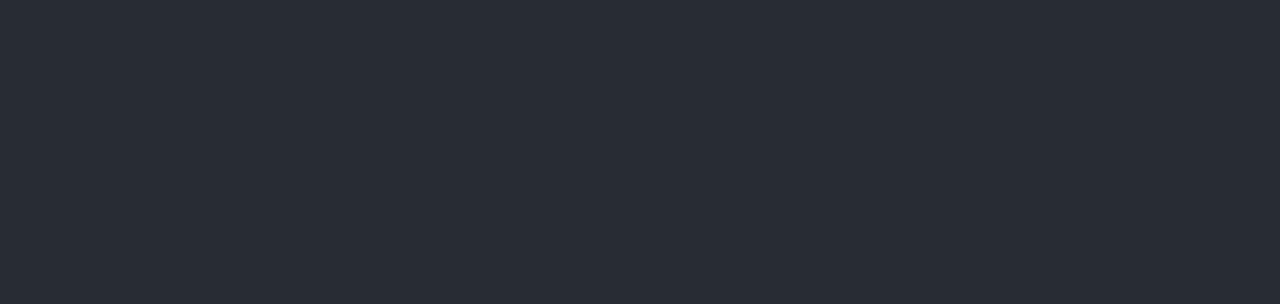
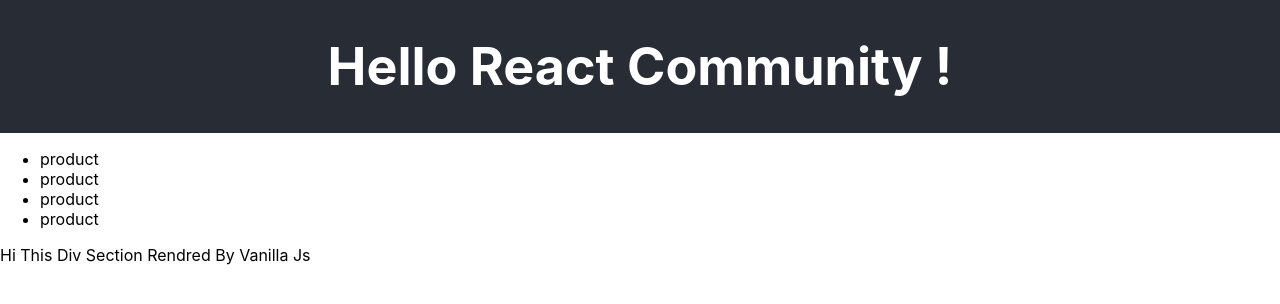
Before and after one commit to zakariaazaraf/react-revesion-egghead-course, a React (Create React App) app in the folder react-revesion/: page / in a window 1280 px wide. Shown: the top 304 px of the page. Built offline with nearby package versions, Linux system fonts and the light colour scheme.

Commit message:
test exporting Compenent and render by vanilla js

```diff
--- a/react-revesion/public/index.html
+++ b/react-revesion/public/index.html
@@ -8,13 +8,18 @@
       name="description"
       content="Web site created using create-react-app"
     />
-
-
     <title>React App</title>
   </head>
   <body>
 
     <div id="root"></div>
-
+    <div id="secondRoot"></div>
+    <script>
+      const root = document.getElementById('secondRoot')
+      let newElement = document.createElement('div')
+      newElement.textContent = 'Hi This Div Section Rendred By Vanilla Js'
+      newElement.ClassName = 'container'
+      root.appendChild(newElement)
+    </script>
   </body>
 </html>
--- a/react-revesion/src/App.css
+++ b/react-revesion/src/App.css
@@ -2,20 +2,8 @@
   text-align: center;
 }
 
-.App-logo {
-  height: 40vmin;
-  pointer-events: none;
-}
-
-@media (prefers-reduced-motion: no-preference) {
-  .App-logo {
-    animation: App-logo-spin infinite 20s linear;
-  }
-}
-
 .App-header {
   background-color: #282c34;
-  min-height: 100vh;
   display: flex;
   flex-direction: column;
   align-items: center;
@@ -27,12 +15,3 @@
 .App-link {
   color: #61dafb;
 }
-
-@keyframes App-logo-spin {
-  from {
-    transform: rotate(0deg);
-  }
-  to {
-    transform: rotate(360deg);
-  }
-}
--- a/react-revesion/src/App.js
+++ b/react-revesion/src/App.js
@@ -4,7 +4,7 @@
   return (
     <div className="App">
       <header className="App-header">
-
+        <h1>Hello React Community !</h1>
       </header>
     </div>
   );
--- /dev/null
+++ b/react-revesion/src/Body.js
@@ -0,0 +1,14 @@
+function Body() {
+    return(
+        <div className='container'>
+            <ul>
+                <li>product</li>
+                <li>product</li>
+                <li>product</li>
+                <li>product</li>
+            </ul>
+        </div>
+    )
+}
+
+export default Body
--- a/react-revesion/src/index.js
+++ b/react-revesion/src/index.js
@@ -2,10 +2,12 @@
 import ReactDOM from 'react-dom';
 import './index.css';
 import App from './App';
+import Body from './Body'
 
 ReactDOM.render(
   <React.StrictMode>
     <App />
+    <Body />
   </React.StrictMode>,
   document.getElementById('root')
 );
```
